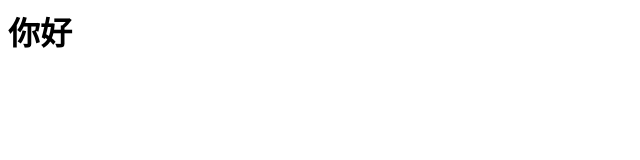
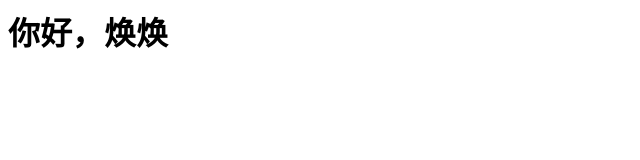
Before and after one commit to wangtianlu1121/test, a plain HTML site: page index.html in a window 1280 px wide. Shown: the whole page, without its empty margins (0-640 px from the left). Drawn offline with Linux system fonts and the light colour scheme.

Commit message:
修改内容
对index页面添加内容

```diff
--- a/index.html
+++ b/index.html
@@ -1 +1 @@
-<h1>你好</h1>
+<h1>你好，焕焕</h1>
```
